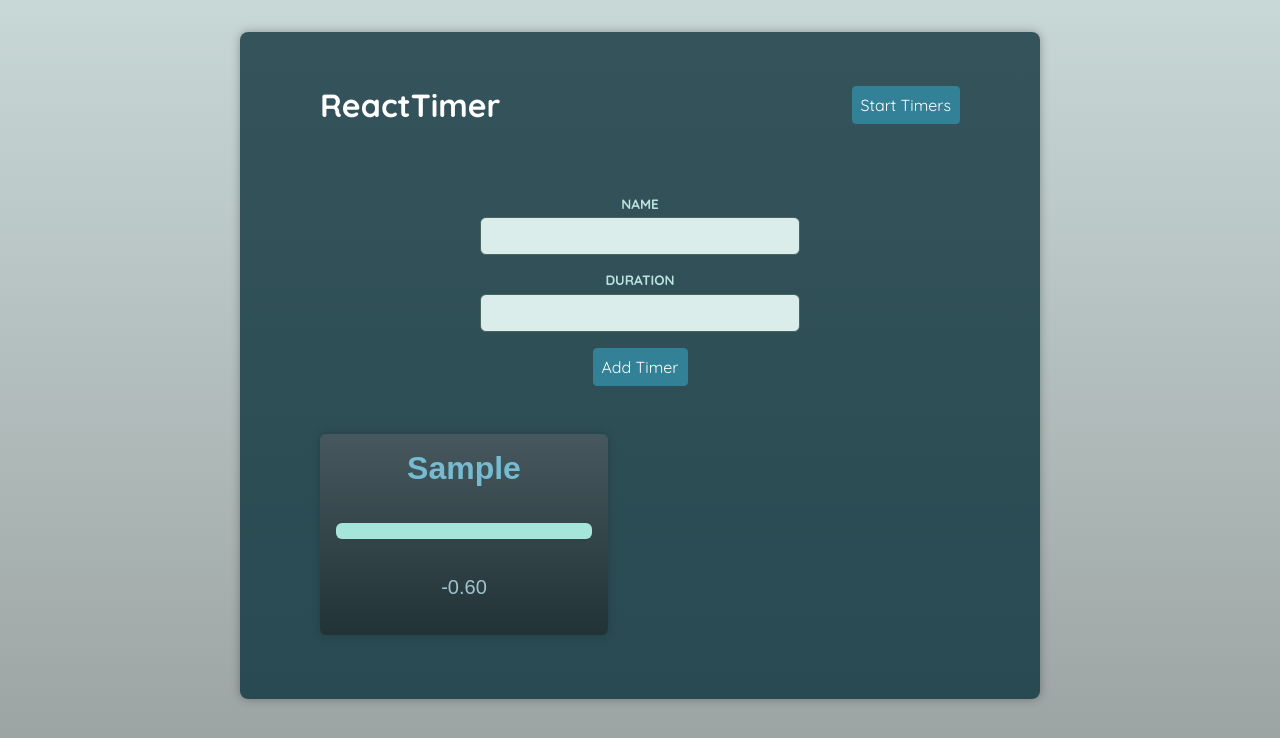
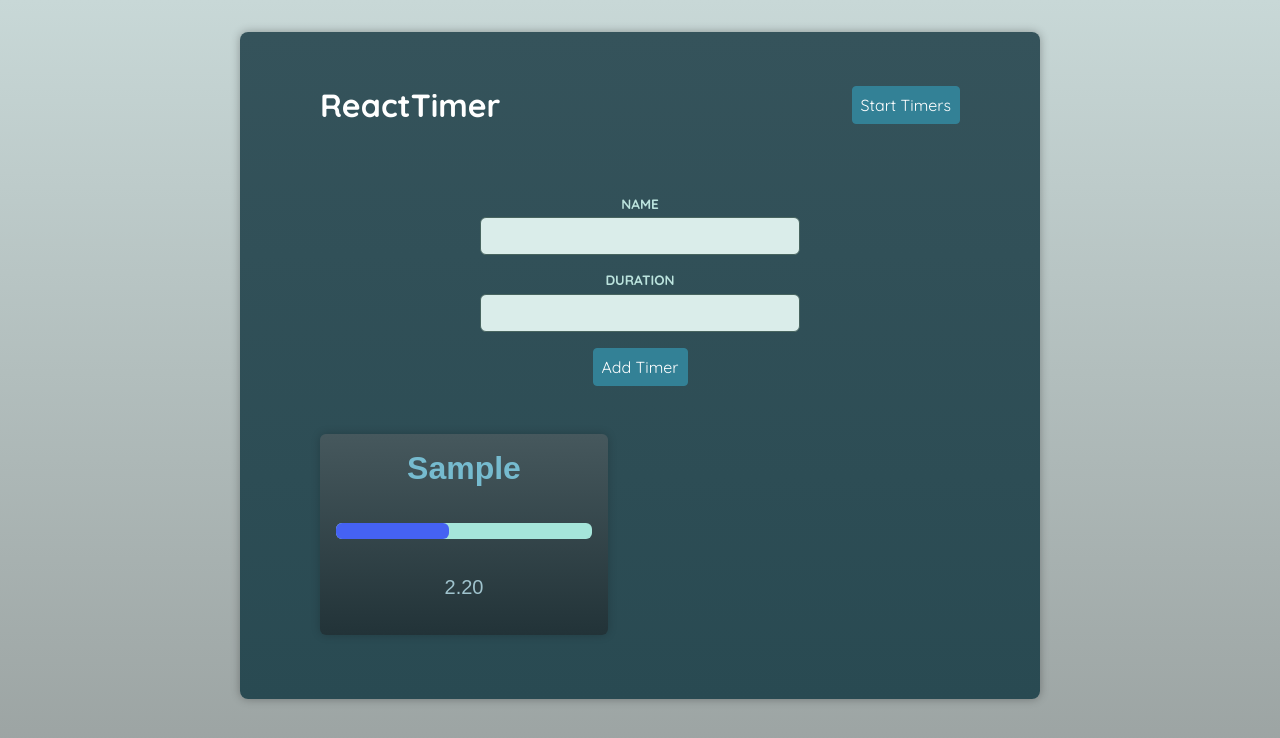
Before and after one commit to himanshm/React-New-Project, a React (Vite) app: page / in a window 1280 px wide. Both pictures are taken after typing "Sample", "5" into the empty fields and a click on the button "Add Timer". Shown: the top 738 px of the page. Built offline with nearby package versions, Linux system fonts and the light colour scheme; a web font is replaced by a local one.

Commit message:
Manage an interval with refs and effect clean up function

```diff
--- a/src/components/Timer.tsx
+++ b/src/components/Timer.tsx
@@ -1,15 +1,25 @@
-import { useEffect, useState } from 'react';
+import { useEffect, useRef, useState } from 'react';
 
 import Container from './UI/Container.tsx';
 import { type Timer as TimerProps } from '../store/timers-context.tsx';
 
 const Timer = function ({ name, duration }: TimerProps) {
+  const interval = useRef<number | null>(null);
   const [remainingTime, setRemainingTime] = useState(duration * 1000);
 
+  if (remainingTime <= 0 && interval.current) {
+    clearInterval(interval.current);
+  }
+
   useEffect(() => {
-    setInterval(() => {
+    const timer = setInterval(() => {
       setRemainingTime((prevRemainingTime) => prevRemainingTime - 50);
     }, 50);
+
+    interval.current = timer;
+
+    /* a cleanup function that's automatically called by React, right before this effect function runs again, if it ever runs again, or at least right before the component unmounts, so before the component is removed from the DOM, */
+    return () => clearInterval(timer);
   }, []);
 
   const formattedRemainingTime = (remainingTime / 1000).toFixed(2);
```
